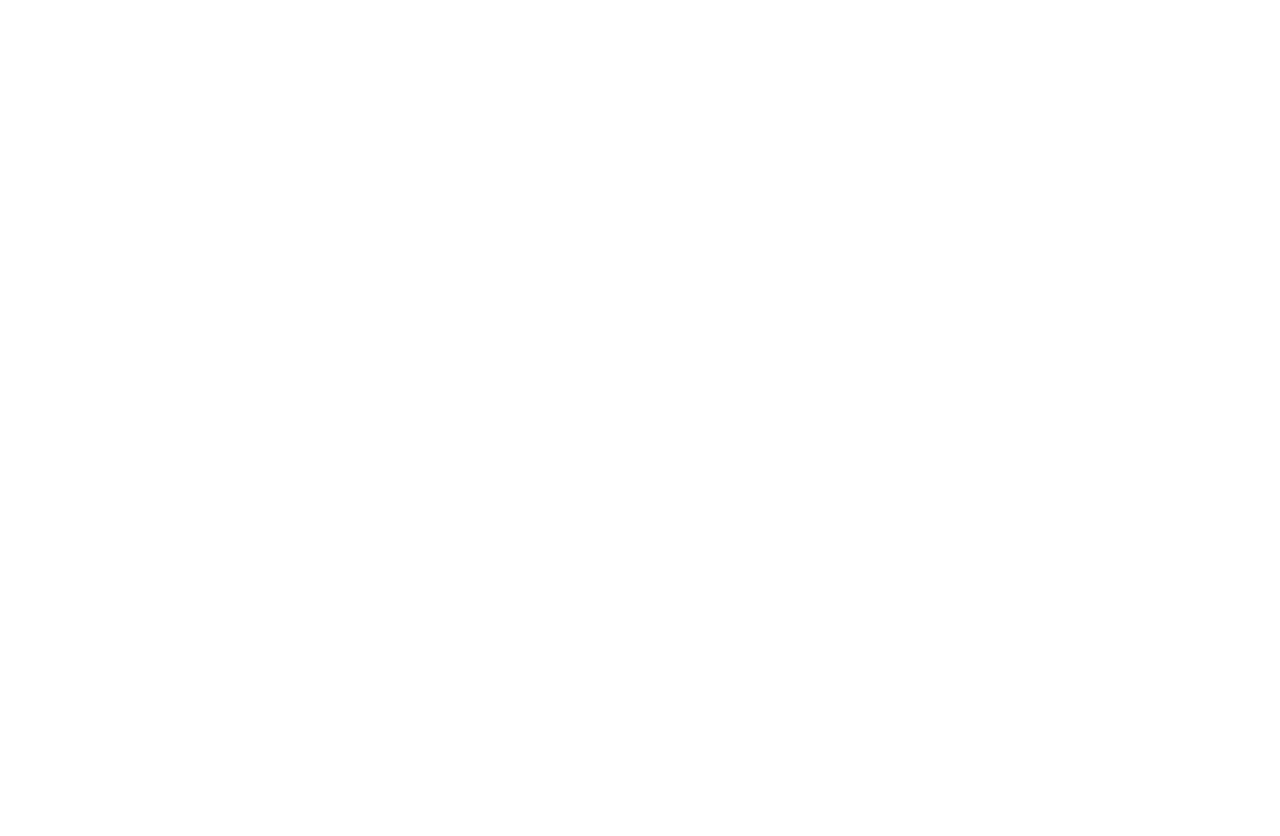
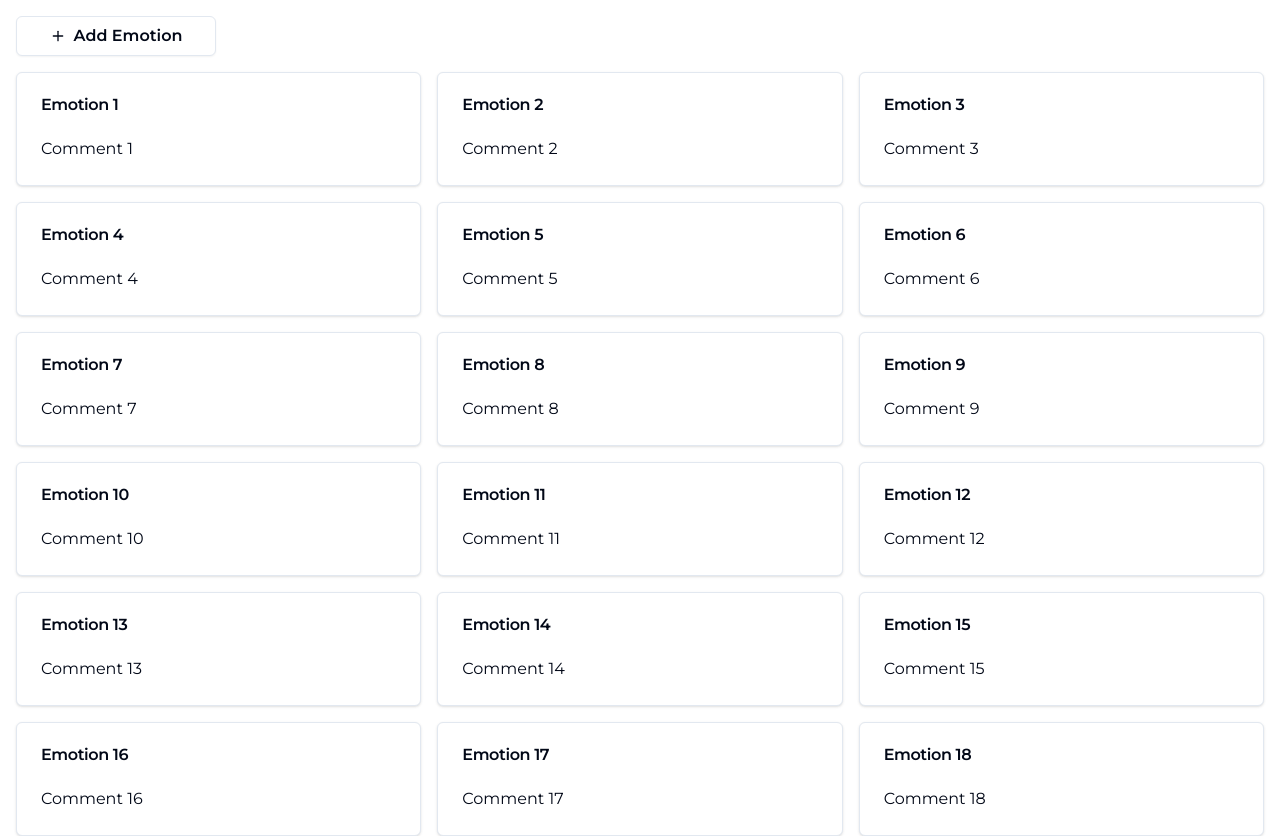
Before and after one commit to pticasolovey20/prog_genius_test, a Next.js app: page / in a window 1280 px wide. Shown: the top 836 px of the page. Before the commit the page ends 800 px from the top, so only its background shows below. Built offline with nearby package versions, Linux system fonts and the light colour scheme.

Commit message:
created base cards board layout

```diff
--- a/app/page.tsx
+++ b/app/page.tsx
@@ -1,5 +1,19 @@
+import AddEmotionButton from "@/components/AddEmotionButton";
+import EmotionCardsBoard from "@/components/EmotionCardsBoard";
+
 const HomePage = () => {
-  return <main className="min-h-[100dvh] h-full"></main>;
+  const emotionCards = Array.from({ length: 20 }).map((_, index) => ({
+    id: crypto.randomUUID(),
+    emotion: `Emotion ${index + 1}`,
+    comment: `Comment ${index + 1}`,
+  }));
+
+  return (
+    <main className="min-h-[100dvh] h-full max-w-screen-xl w-full mx-auto p-4">
+      <AddEmotionButton />
+      <EmotionCardsBoard emotionCards={emotionCards} />
+    </main>
+  );
 };
 
 export default HomePage;
--- /dev/null
+++ b/components/AddEmotionButton.tsx
@@ -0,0 +1,24 @@
+import { Plus } from "lucide-react";
+import { Button } from "@/components/ui/button";
+
+interface AddEmotionButtonProps {
+  onClick?: () => void;
+  disabled?: boolean;
+}
+
+const AddEmotionButton = ({ onClick, disabled }: AddEmotionButtonProps) => {
+  return (
+    <Button
+      size="lg"
+      variant="outline"
+      onClick={onClick}
+      disabled={disabled}
+      className="max-w-[200px] w-full flex items-center gap-2 px-4"
+    >
+      <Plus />
+      <span className="text-base font-semibold">Add Emotion</span>
+    </Button>
+  );
+};
+
+export default AddEmotionButton;
--- /dev/null
+++ b/components/EmotionCard.tsx
@@ -0,0 +1,20 @@
+import { EmotionCardData } from "@/types/emotionCardTypes";
+import { Card, CardContent, CardHeader, CardTitle } from "./ui/card";
+
+interface EmotionCardProps {
+  emotionCard: EmotionCardData;
+}
+
+const EmotionCard = ({ emotionCard }: EmotionCardProps) => {
+  return (
+    <Card className="rounded-md">
+      <CardHeader>
+        <CardTitle>{emotionCard.emotion}</CardTitle>
+      </CardHeader>
+
+      <CardContent>{emotionCard.comment}</CardContent>
+    </Card>
+  );
+};
+
+export default EmotionCard;
--- /dev/null
+++ b/components/EmotionCardsBoard.tsx
@@ -0,0 +1,19 @@
+import { EmotionCardData } from "@/types/emotionCardTypes";
+
+import EmotionCard from "@/components/EmotionCard";
+
+interface EmotionCardsBoardProps {
+  emotionCards: EmotionCardData[];
+}
+
+const EmotionCardsBoard = ({ emotionCards }: EmotionCardsBoardProps) => {
+  return (
+    <div className="grid grid-cols-1 sm:grid-cols-2 lg:grid-cols-3 gap-4 mt-4">
+      {emotionCards.map((emotionCard) => (
+        <EmotionCard key={emotionCard.id} emotionCard={emotionCard} />
+      ))}
+    </div>
+  );
+};
+
+export default EmotionCardsBoard;
--- /dev/null
+++ b/components/ui/card.tsx
@@ -0,0 +1,76 @@
+import * as React from "react"
+
+import { cn } from "@/lib/utils"
+
+const Card = React.forwardRef<
+  HTMLDivElement,
+  React.HTMLAttributes<HTMLDivElement>
+>(({ className, ...props }, ref) => (
+  <div
+    ref={ref}
+    className={cn(
+      "rounded-xl border bg-card text-card-foreground shadow",
+      className
+    )}
+    {...props}
+  />
+))
+Card.displayName = "Card"
+
+const CardHeader = React.forwardRef<
+  HTMLDivElement,
+  React.HTMLAttributes<HTMLDivElement>
+>(({ className, ...props }, ref) => (
+  <div
+    ref={ref}
+    className={cn("flex flex-col space-y-1.5 p-6", className)}
+    {...props}
+  />
+))
+CardHeader.displayName = "CardHeader"
+
+const CardTitle = React.forwardRef<
+  HTMLDivElement,
+  React.HTMLAttributes<HTMLDivElement>
+>(({ className, ...props }, ref) => (
+  <div
+    ref={ref}
+    className={cn("font-semibold leading-none tracking-tight", className)}
+    {...props}
+  />
+))
+CardTitle.displayName = "CardTitle"
+
+const CardDescription = React.forwardRef<
+  HTMLDivElement,
+  React.HTMLAttributes<HTMLDivElement>
+>(({ className, ...props }, ref) => (
+  <div
+    ref={ref}
+    className={cn("text-sm text-muted-foreground", className)}
+    {...props}
+  />
+))
+CardDescription.displayName = "CardDescription"
+
+const CardContent = React.forwardRef<
+  HTMLDivElement,
+  React.HTMLAttributes<HTMLDivElement>
+>(({ className, ...props }, ref) => (
+  <div ref={ref} className={cn("p-6 pt-0", className)} {...props} />
+))
+CardContent.displayName = "CardContent"
+
+const CardFooter = React.forwardRef<
+  HTMLDivElement,
+  React.HTMLAttributes<HTMLDivElement>
+>(({ className, ...props }, ref) => (
+  <div
+    ref={ref}
+    className={cn("flex items-center p-6 pt-0", className)}
+    {...props}
+  />
+))
+CardFooter.displayName = "CardFooter"
+
+export { Card, CardHeader, CardFooter, CardTitle, CardDescription, CardContent }
--- a/stores/EmotionCardStore.ts
+++ b/stores/EmotionCardStore.ts
@@ -1,15 +1,15 @@
 import { makeAutoObservable } from "mobx";
-import { EmotionCard } from "@/types/emotionCardTypes";
+import { EmotionCardData } from "@/types/emotionCardTypes";
 
 class EmotionCardStore {
-  emotionCards: EmotionCard[] = [];
+  emotionCards: EmotionCardData[] = [];
 
   constructor() {
     makeAutoObservable(this);
   }
 
   addEmotionCard(emotion: string, comment: string) {
-    const newEmotionCard: EmotionCard = {
+    const newEmotionCard: EmotionCardData = {
       id: crypto.randomUUID(),
       emotion,
       comment,
--- a/types/emotionCardTypes.ts
+++ b/types/emotionCardTypes.ts
@@ -1,4 +1,4 @@
-export interface EmotionCard {
+export interface EmotionCardData {
   id: string;
   emotion: string;
   comment: string;
```
